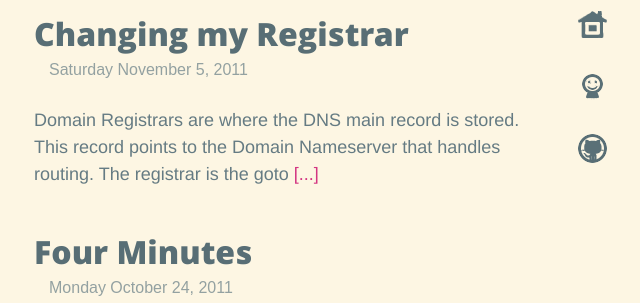
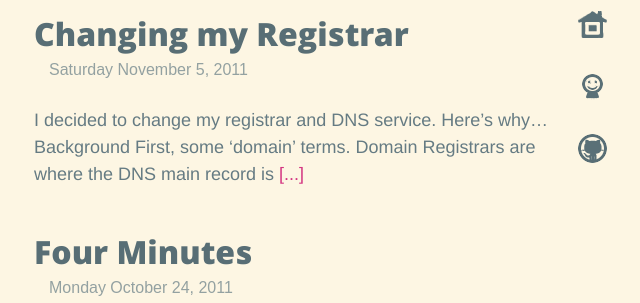
Before and after one commit to dangduc/dangduc.github.com, a Jekyll site: the page built from index.html, in a window 1280 px wide. Shown: the top 303 px of the page, without its empty margins (296-936 px from the left). Built offline with Jekyll 4.4.1, drawn with Linux system fonts in a browser that asks for light colours; some web fonts are replaced; Markdown is read by kramdown in place of the engine named in the settings.

Commit message:
revise registrar

```diff
--- a/_posts/2011-11-5-changing-my-registrar.md
+++ b/_posts/2011-11-5-changing-my-registrar.md
@@ -3,7 +3,11 @@ layout: post
 title: Changing my Registrar
 ---
 
-Domain Registrars are where the DNS main record is stored. This record points to the Domain Nameserver that handles routing. The registrar is the goto guy for determining what nameserver a domain uses.
+I decided to change my registrar and DNS service. Here's why...
+
+## Background
+
+First, some 'domain' terms. Domain Registrars are where the DNS main record is stored. This record points to the Domain Nameserver that handles routing. The registrar is the goto guy for determining what nameserver a domain uses.
 
 DNS handles A and CNAME thingies. For example, my DNS managers has an A record for *dangduc.com* pointing to *dangduc.github.com*, and a CNAME record for subdomain *www* pointing to the same. I could've easily set a CNAME for the subdomain *blog* instead of *www*:
 
@@ -24,7 +28,7 @@ Godaddy costs $1.78 more. Also, after I changed my DNS from Godaddy to NearlyFre
 
 When a domain is registered, anyone can do a *whois* search for the name, physical address, and telephone number of the registrant. I don't know about you, but I like to keep my private information cards close to my chest.
 
-*Think about it this way*: Without private registration, any girl in a miniskirt from the club is just keystrokes from your phone number. Now once she has your contact information, there's no way she's giving you her own number, because she already has yours. There's nothing left for you to exchange. *Totally plausible*.
+*Think about it this way*: Without private registration, any girl in a miniskirt from the club is just keystrokes from your phone number. Now once she has your contact information, there's no way she's giving you her own number, because she already has yours. There's nothing left for you to exchange. *Totally plausible*.**\***
 
 Anyway, registrants can hide behind a proxy organization using private registration. So a whois search shows the proxy's information instead of the true registrant's.
 
@@ -46,3 +50,5 @@ NFS's management web interface is simple. Once you login, you are presented with
 By the way, I don't get any benefits from NFS or anyone else for writing this; NFS does not have an affiliate program like many popular sites \*cough\* Godaddy, Dreamhost \*cough\*.
 
 Changing registrars is a bit more complicated for me, because I had private registration. I first needed to remove this feature, exposing my true whereabouts, before I was allowed to change registrars. I had to to this according to both NFS and Godaddy. I'm not sure if this is a necessary thing when changing registrars, but it defeats the purpose of private registration.
+
+**\***the trick here is to give her a false domain name when you introduce yourself.
```
Also changed, not shown: other parts of _posts/2011-11-5-changing-my-registrar.md (+2 -2 lines).
